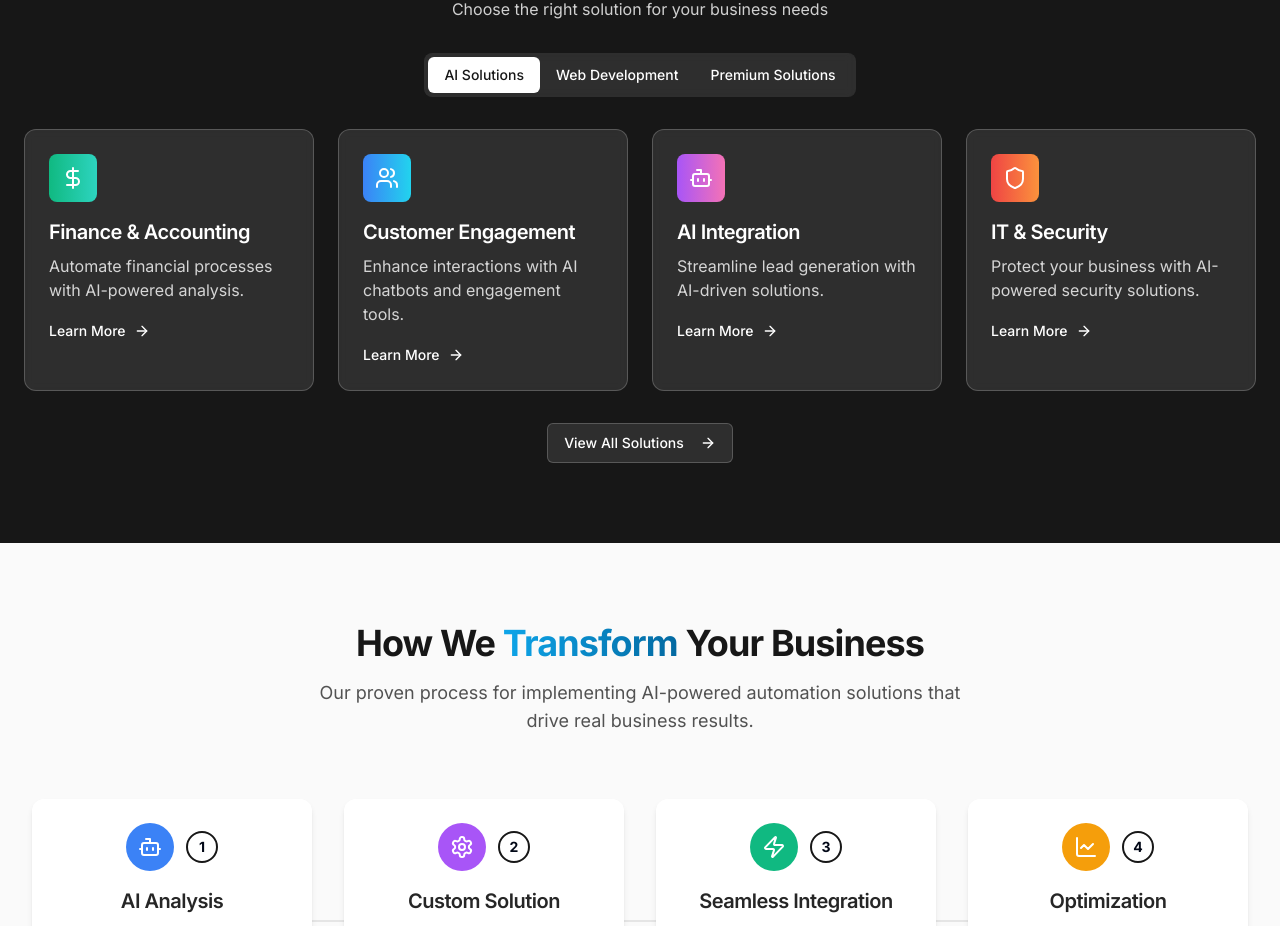
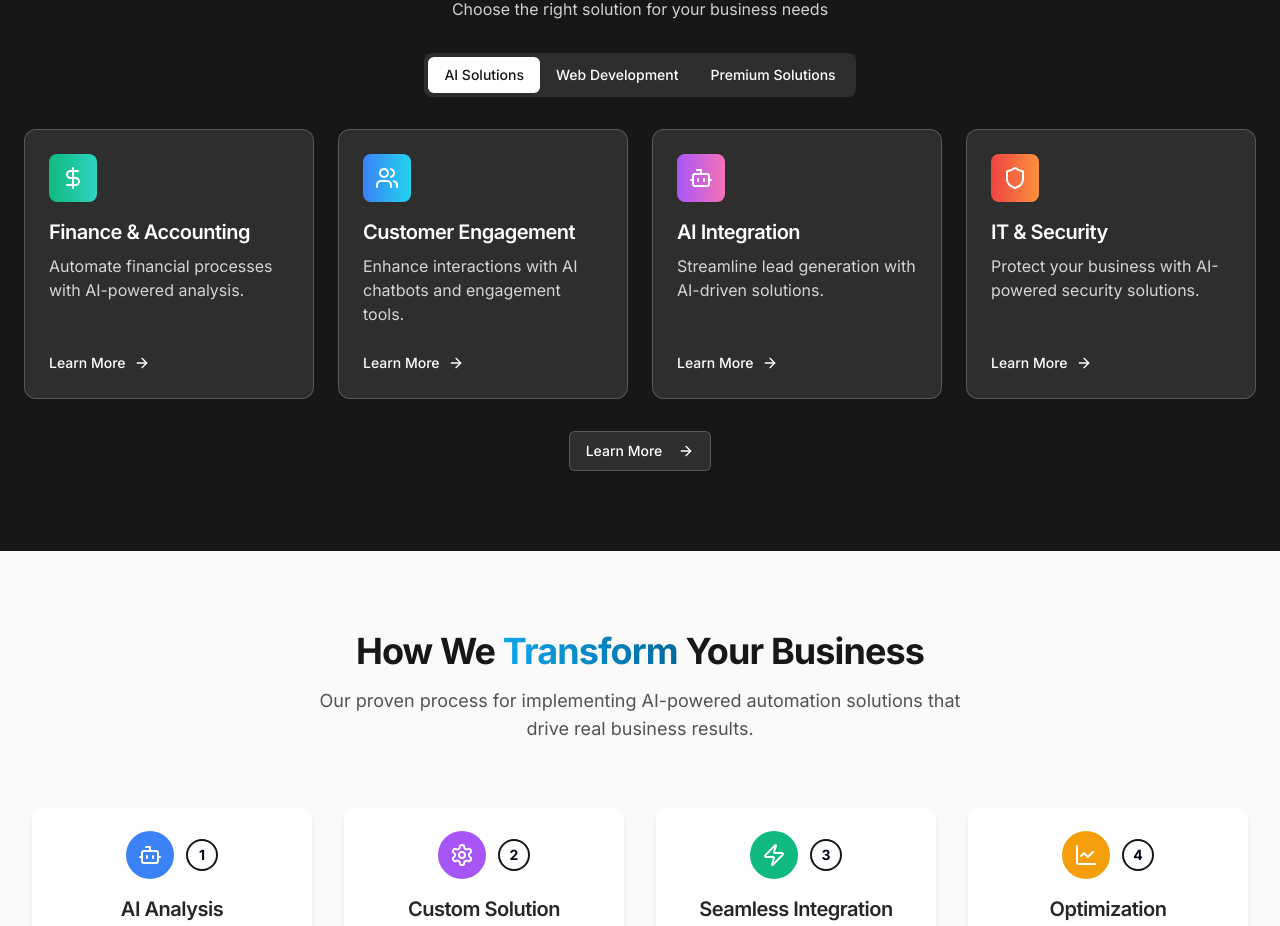
Before and after one commit to quarzasiphix/nexgenweb-90, a React (Vite) app: page / in a window 1280 px wide. Shown: the part 935-1861 px from the top of the page. Built offline with nearby package versions, Linux system fonts and the light colour scheme.

Commit message:
Fix: Align "Learn More" buttons
Ensure all "Learn More" buttons are aligned consistently.

```diff
--- a/src/components/BusinessSolutions.tsx
+++ b/src/components/BusinessSolutions.tsx
@@ -112,16 +112,17 @@ const SolutionCard = ({ solution }) => {
     <div
       ref={ref}
       className={cn(
-        "bg-white/10 backdrop-blur-sm rounded-xl overflow-hidden transition-all duration-300 transform card-hover border border-white/20",
+        "bg-white/10 backdrop-blur-sm rounded-xl overflow-hidden transition-all duration-300 transform card-hover border border-white/20 flex flex-col",
         inView ? "opacity-100 translate-y-0" : "opacity-0 translate-y-4"
       )}
     >
-      <div className="block p-6">
+      <div className="block p-6 flex-grow flex flex-col h-full">
         <div className={`w-12 h-12 rounded-lg mb-4 flex items-center justify-center bg-gradient-to-r ${solution.color}`}>
           <solution.icon className="h-6 w-6 text-white" />
         </div>
         <h3 className="text-xl font-semibold mb-2 text-white">{solution.title}</h3>
         <p className="text-white/80 mb-4">{solution.description}</p>
+        <div className="mt-auto pt-2">
           <Link
             to={solution.path}
             className="inline-flex items-center gap-2 text-white hover:text-white/90 transition-colors text-sm font-medium group"
@@ -129,6 +130,7 @@ const SolutionCard = ({ solution }) => {
             <span>Learn More</span>
             <ArrowRight className="h-4 w-4 transition-transform group-hover:translate-x-1" />
           </Link>
+        </div>
       </div>
     </div>
   );
@@ -209,7 +211,7 @@ const BusinessSolutions = () => {
               className="bg-white/10 hover:bg-white/20 border border-white/20 text-white"
               onClick={() => navigate(activeTab === 'ai' ? '/services/ai' : activeTab === 'web' ? '/services/web' : '/services/premium')}
             >
-              View All {activeTab === 'ai' ? 'Solutions' : activeTab === 'web' ? 'Services' : 'Premium Services'}
+              Learn More
               <ArrowRight className="ml-2 h-4 w-4" />
             </Button>
           </div>
```
Lines whose indentation alone changed are shown as unchanged.
